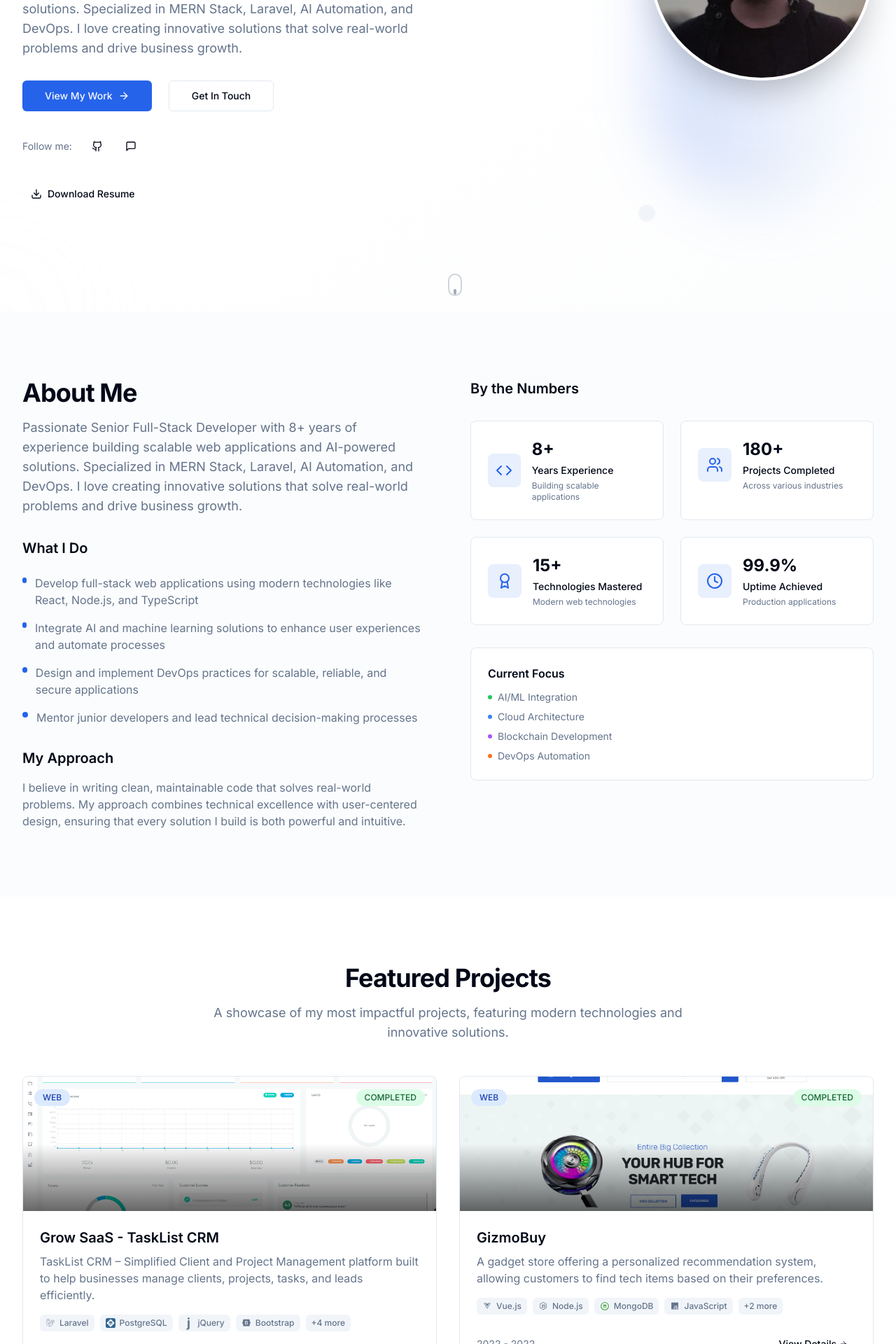
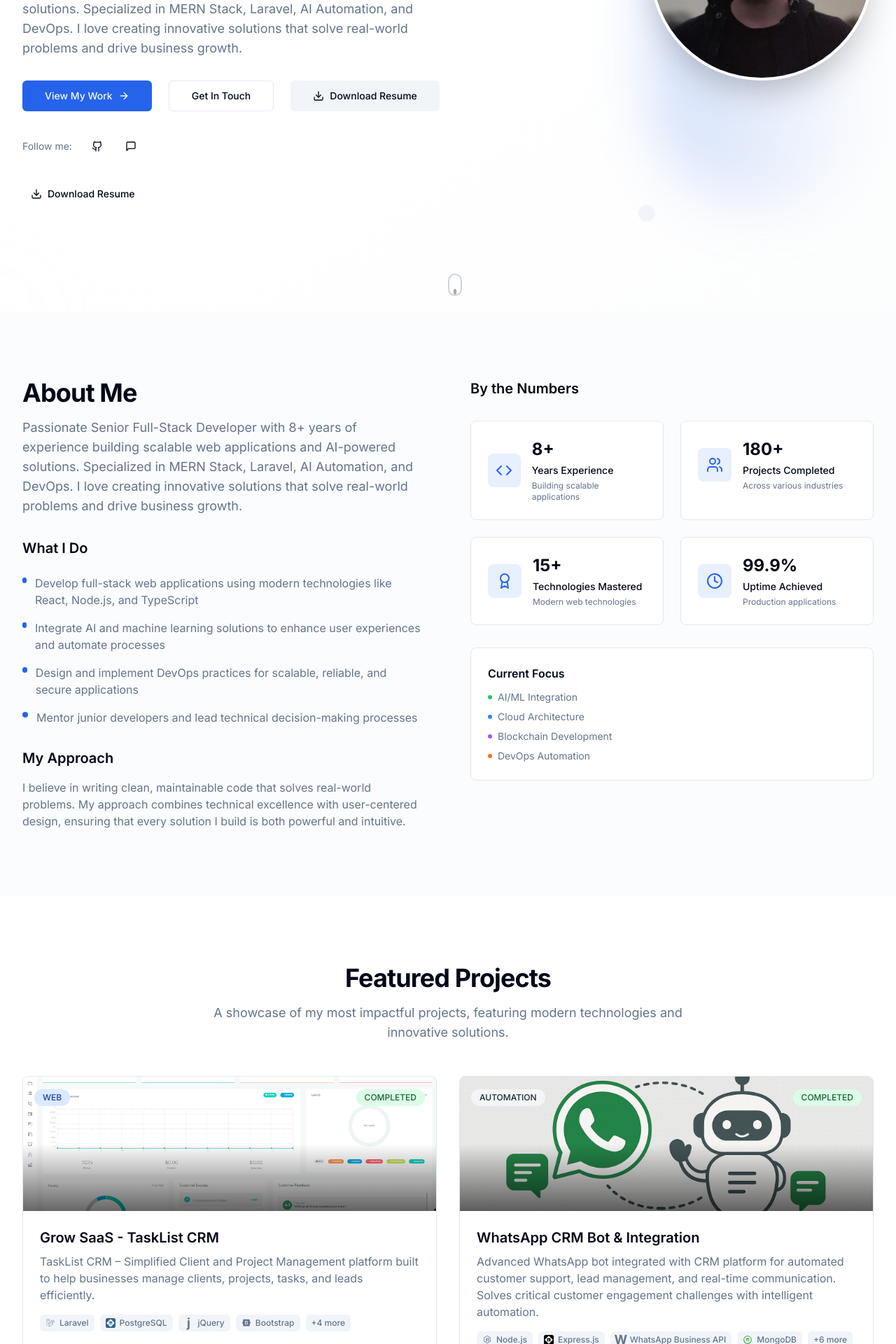
Before and after one commit to darktomcat119/my_portfolioV3, a Next.js app: page / in a window 1280 px wide. Shown: the part 420-2340 px from the top of the page at 70% size. Built offline with nearby package versions, Linux system fonts and the light colour scheme.

Commit message:
fix: and update

```diff
--- a/src/components/pages/experience-page.tsx
+++ b/src/components/pages/experience-page.tsx
@@ -332,7 +332,7 @@ export function ExperiencePage() {
                     </a>
                   </Button>
                   <Button asChild variant="outline">
-                    <a href="/resume.pdf" download>
+                    <a href="/resume/Vladislav_Khmelnytsky_Resume.pdf" download>
                       Download Resume
                     </a>
                   </Button>
--- a/src/components/sections/cta-section.tsx
+++ b/src/components/sections/cta-section.tsx
@@ -74,7 +74,7 @@ const ctaOptions = [
     title: 'Download Resume',
     description: 'View my detailed resume',
     icon: Download,
-    href: '/resume.pdf',
+    href: '/resume/Vladislav_Khmelnytsky_Resume.pdf',
     variant: 'secondary' as const
   }
 ]
--- a/src/components/sections/experience-overview.tsx
+++ b/src/components/sections/experience-overview.tsx
@@ -199,7 +199,7 @@ export function ExperienceOverview() {
                 Get In Touch
               </a>
               <a
-                href="/resume.pdf"
+                href="/resume/Vladislav_Khmelnytsky_Resume.pdf"
                 download
                 className="inline-flex items-center justify-center rounded-md border border-input bg-background px-6 py-2 text-sm font-medium transition-colors hover:bg-accent hover:text-accent-foreground"
               >
--- a/src/components/sections/hero-section.tsx
+++ b/src/components/sections/hero-section.tsx
@@ -132,6 +132,18 @@ export function HeroSection() {
                   Get In Touch
                 </Link>
               </Button>
+
+              <Button asChild variant="secondary" size="lg" className="group">
+                <a
+                  href="/resume/Vladislav_Khmelnytsky_Resume.pdf"
+                  download="Vladislav_Khmelnytsky_Resume.pdf"
+                  target="_blank"
+                  rel="noopener noreferrer"
+                >
+                  <Download className="mr-2 h-4 w-4" />
+                  Download Resume
+                </a>
+              </Button>
             </motion.div>
 
             {/* Social Links */}
--- a/src/data/personal.json
+++ b/src/data/personal.json
@@ -4,7 +4,7 @@
   "bio": "Passionate Senior Full-Stack Developer with 8+ years of experience building scalable web applications and AI-powered solutions. Specialized in MERN Stack, Laravel, AI Automation, and DevOps. I love creating innovative solutions that solve real-world problems and drive business growth.",
   "shortBio": "Senior Full-Stack Developer specializing in MERN Stack, Laravel, AI Automation, and DevOps with 8+ years of experience.",
   "profileImage": "/images/avatar.png",
-  "resumeUrl": "/resume.pdf",
+  "resumeUrl": "/resume/Vladislav_Khmelnytsky_Resume.pdf",
   "contact": {
     "email": "courage020119@gmail.com",
     "github": "https://github.com/darktomcat119",
--- a/src/data/projects.json
+++ b/src/data/projects.json
@@ -24,6 +24,25 @@
     "featured": true,
     "startDate": "2023-01-01",
     "endDate": "2023-12-31"
+  },
+  {
+    "id": "whatsapp-crm-bot",
+    "title": "WhatsApp CRM Bot & Integration",
+    "description": "Advanced WhatsApp bot integrated with CRM platform for automated customer support, lead management, and real-time communication. Solves critical customer engagement challenges with intelligent automation.",
+    "longDescription": "A sophisticated WhatsApp Business API integration that transforms customer communication through intelligent automation. The bot handles lead qualification, appointment scheduling, customer support tickets, and real-time CRM synchronization. Built with Node.js, Express.js, and integrated with existing CRM systems, it provides seamless two-way communication while maintaining data integrity and user privacy. The solution addresses critical business challenges including 24/7 customer availability, lead response time optimization, and automated workflow management.",
+    "image": "/images/portfolios/whatsapp-crm-bot/main.png",
+    "galleryImages": [
+      "/images/portfolios/whatsapp-crm-bot/main.png",
+      "/images/portfolios/whatsapp-crm-bot/sub1.png"
+    ],
+    "technologies": ["Node.js", "Express.js", "WhatsApp Business API", "MongoDB", "Webhook Integration", "REST API", "JavaScript", "Socket.io", "Redis", "JWT Authentication"],
+    "category": "automation",
+    "status": "completed",
+    "liveUrl": "https://whatsapp-crm-bot.demo.com",
+    "githubUrl": "https://github.com/darktomcat119/whatsapp-crm-bot",
+    "featured": true,
+    "startDate": "2024-01-01",
+    "endDate": "2024-06-30"
   },
   {
     "id": "gizmo-buy",
```
Also changed, not shown: public/images/portfolios/whatsapp-crm-bot/main.png (added), public/images/portfolios/whatsapp-crm-bot/sub1.png (added).
